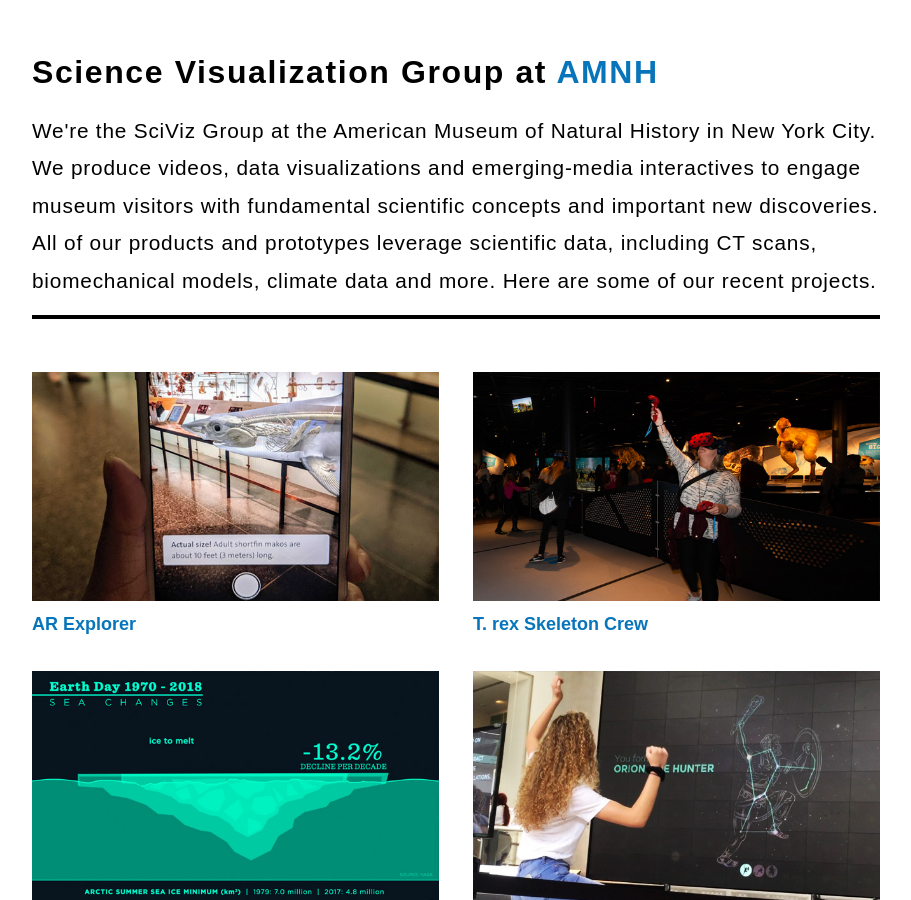
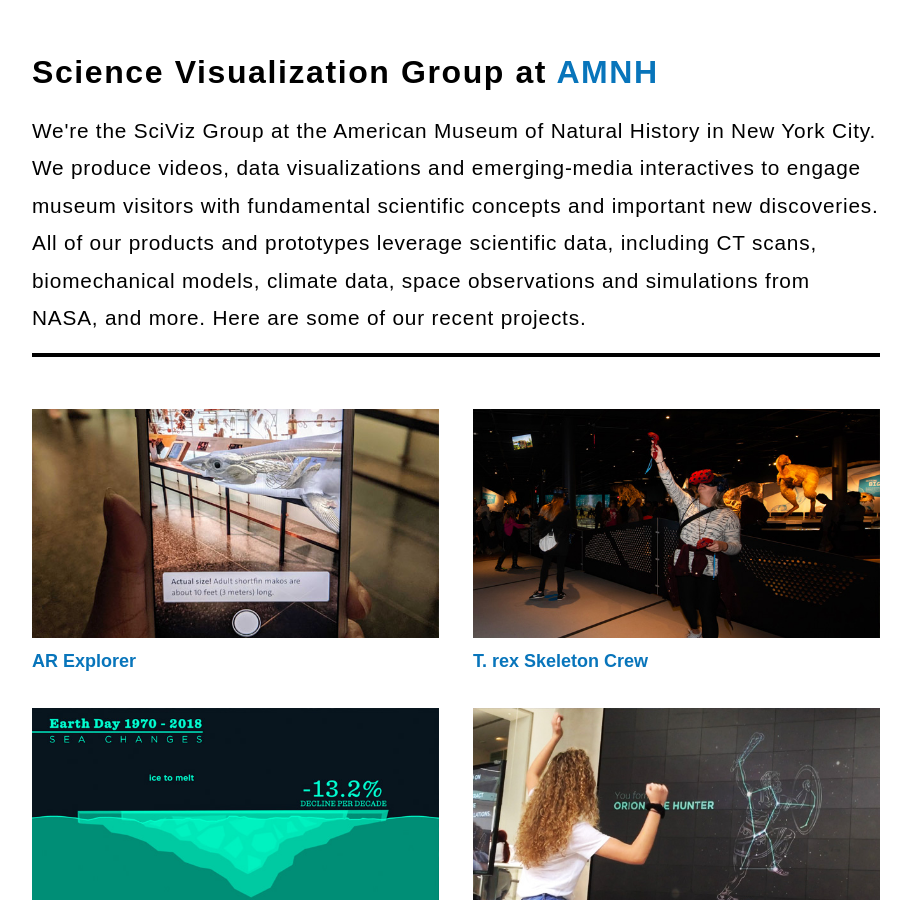
Before and after one commit to amnh-sciviz/amnh-sciviz.github.io, a Jekyll site: the page built from index.md, in a window 1280 px wide and 900 px high. Shown: the whole window, without its empty margins (184-1095 px from the left). Built offline with Jekyll 4.4.1, drawn with Linux system fonts in a browser that asks for light colours.

Commit message:
Update _config.yml

```diff
--- a/_config.yml
+++ b/_config.yml
@@ -15,7 +15,7 @@
 # in the templates via {{ site.myvariable }}.
 title: Science Visualization Group
 email: svg@amnh.org
-description: We're the SciViz Group at the American Museum of Natural History in New York City. We produce videos, data visualizations and emerging-media interactives to engage museum visitors with fundamental scientific concepts and important new discoveries. All of our products and prototypes leverage scientific data, including CT scans, biomechanical models, climate data and more. Here are some of our recent projects.
+description: We're the SciViz Group at the American Museum of Natural History in New York City. We produce videos, data visualizations and emerging-media interactives to engage museum visitors with fundamental scientific concepts and important new discoveries. All of our products and prototypes leverage scientific data, including CT scans, biomechanical models, climate data, space observations and simulations from NASA, and more. Here are some of our recent projects.
 baseurl: "" # the subpath of your site, e.g. /blog
 url: "" # the base hostname & protocol for your site, e.g. http://example.com
 canonical_url: "https://amnh-sciviz.github.io"
```
